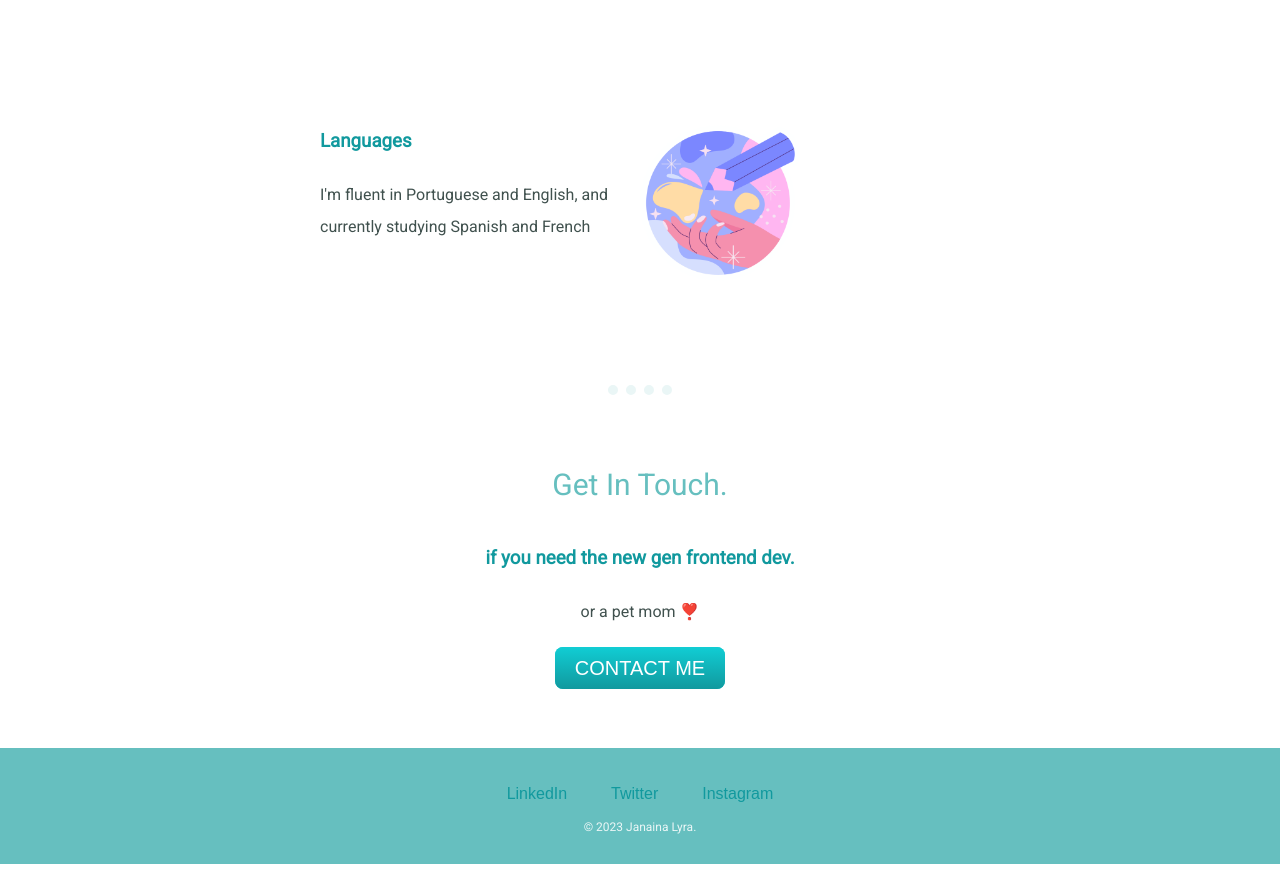
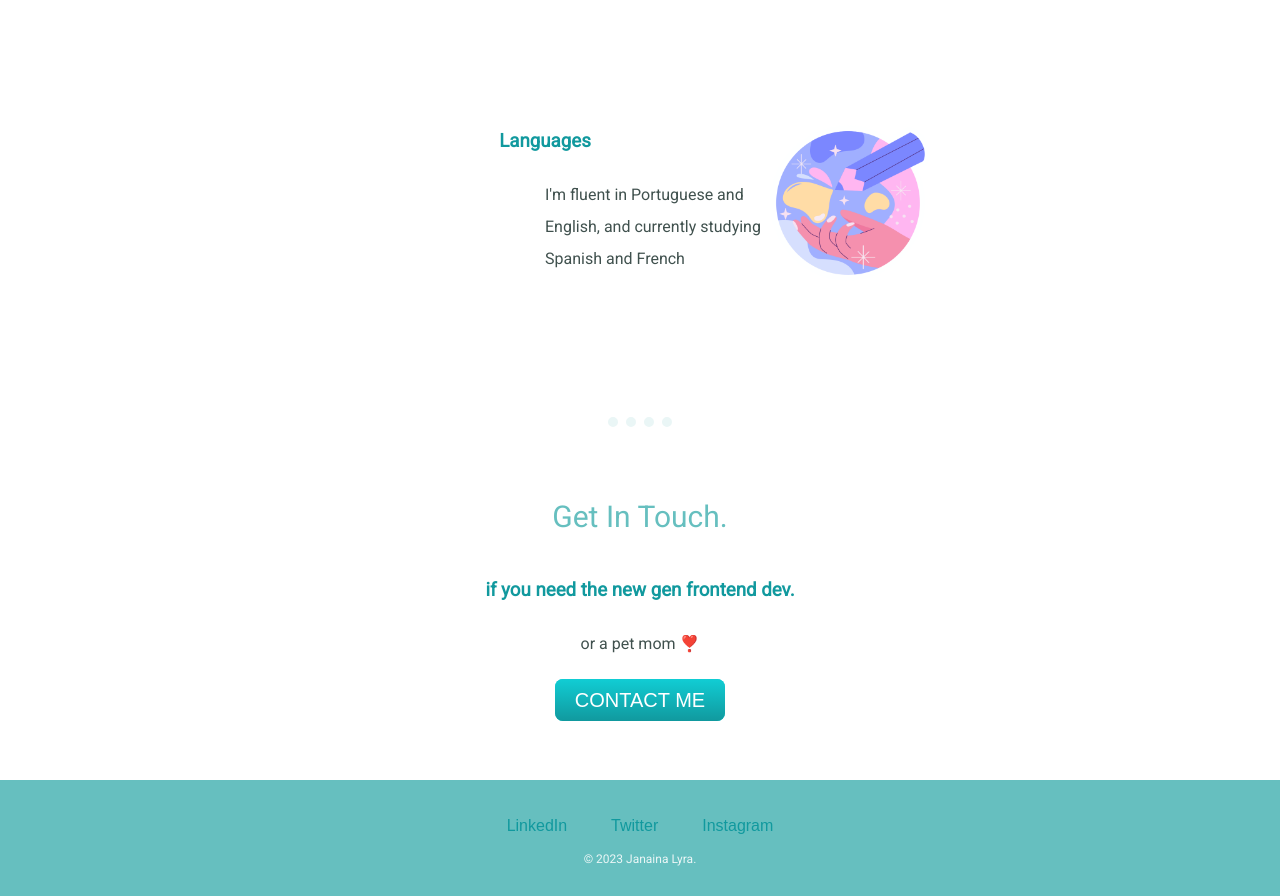
Before and after one commit to janainalyra/cv2, a plain HTML site: page index.html in a window 1280 px wide. Shown: the part 1300-2196 px from the top of the page. Before the commit the page ends 2164 px from the top, so only its background shows below. Drawn offline with Linux system fonts and the light colour scheme.

Commit message:
Correcting positioning issue 2

```diff
--- a/index.html
+++ b/index.html
@@ -32,7 +32,7 @@
             <br>
             <div class="skill-row">
                 <img class="language-img" src="languages.png" alt="skills2.img">
-                <h3>Languages</h3>
+                <h3 style="text-align: center;">Languages</h3>
                 <p id="teste"> I'm fluent in Portuguese and English, and currently studying Spanish and French</p>
             </div>
         </div>
--- a/styles.css
+++ b/styles.css
@@ -92,7 +92,7 @@ p{
     width: 25%;
     height: auto;
     float: right;
-    margin-right: 160px;
+    margin-right: 30px;
 
 
 }
@@ -143,5 +143,5 @@ p{
   }
 
   #teste{
-    margin-left: 0px;
+    margin-left: 225px;
   }
```
